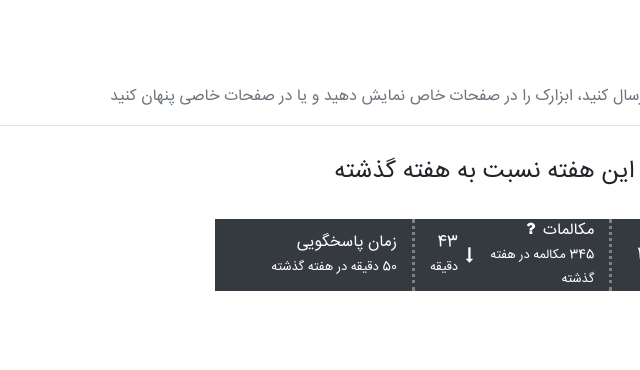
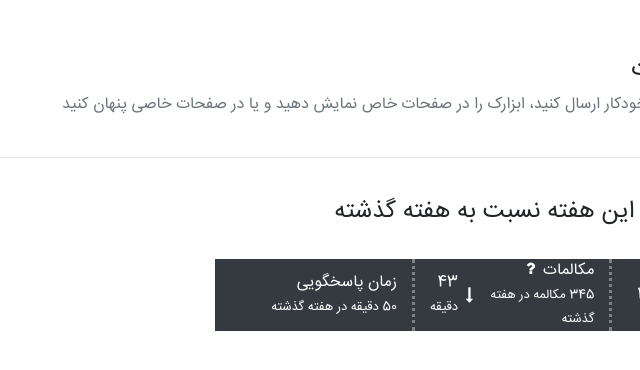
Before and after one commit to MamadTaheri/raychat-react-interview, a React (Create React App) app: page / in a window 1280 px wide. Shown: the top 370 px of the page, without its empty margins (640-1280 px from the left). Built offline with nearby package versions, Linux system fonts and the light colour scheme.

Commit message:
edit Topbar

```diff
--- a/src/components/Topbar.js
+++ b/src/components/Topbar.js
@@ -1,14 +1,17 @@
-import React from 'react';
+import React from "react";
 
 const Topbar = () => {
   return (
-        <div className="row mt-2 mt-md-5">
+      <div className="row mt-2 mt-md-5 p-2 px-md-5">
         <div className="col-md-12">
           <h4>مکالمات</h4>
-               <p className="text-muted">پیام های خودکار ارسال کنید، ابزارک را در صفحات خاص نمایش دهید و یا در صفحات خاصی پنهان کنید</p>
+          <p className="text-muted">
+            پیام های خودکار ارسال کنید، ابزارک را در صفحات خاص نمایش دهید و یا
+            در صفحات خاصی پنهان کنید
+          </p>
+          <br />
           <hr />
         </div>
-
       </div>
   );
 };
```
Lines whose indentation alone changed are shown as unchanged.
